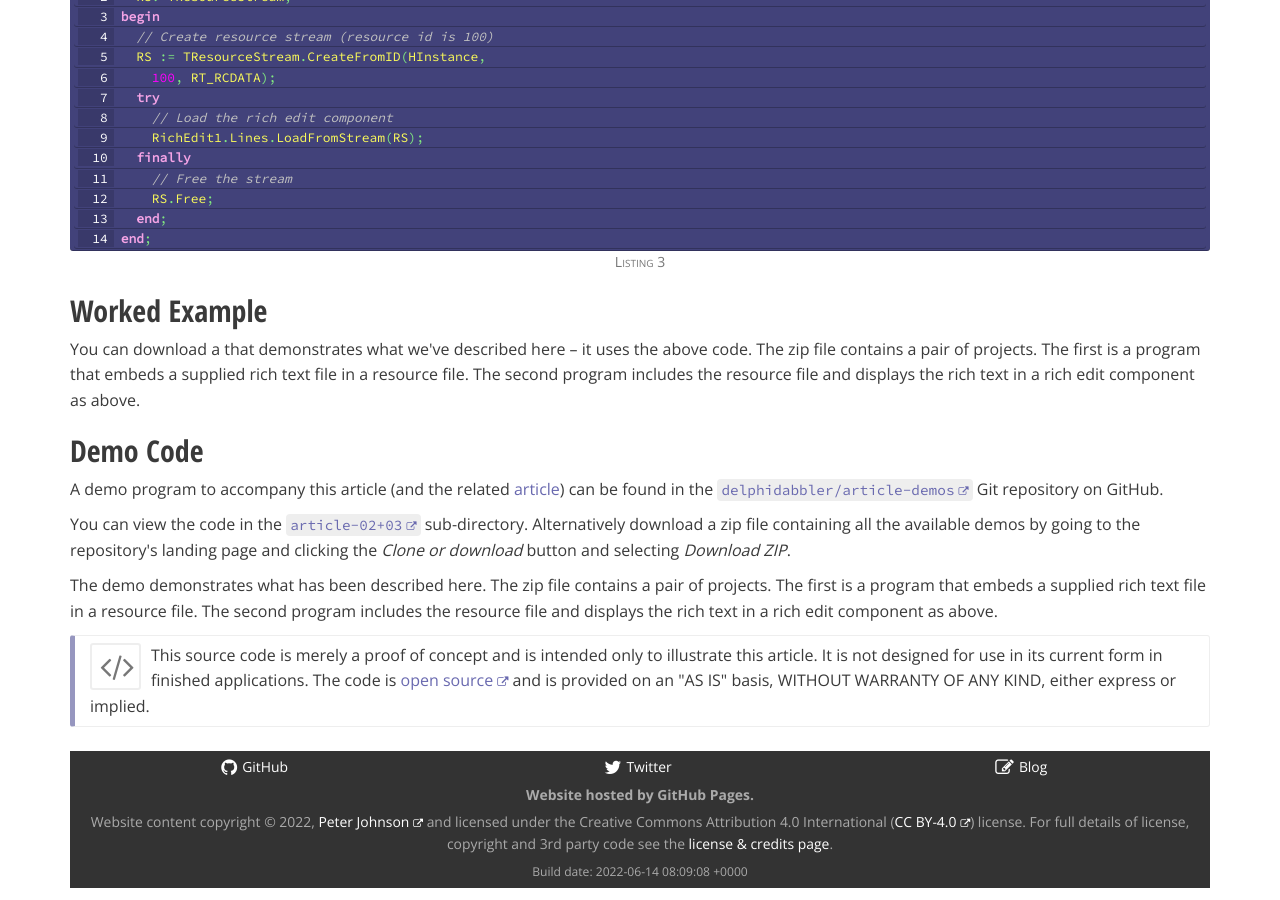
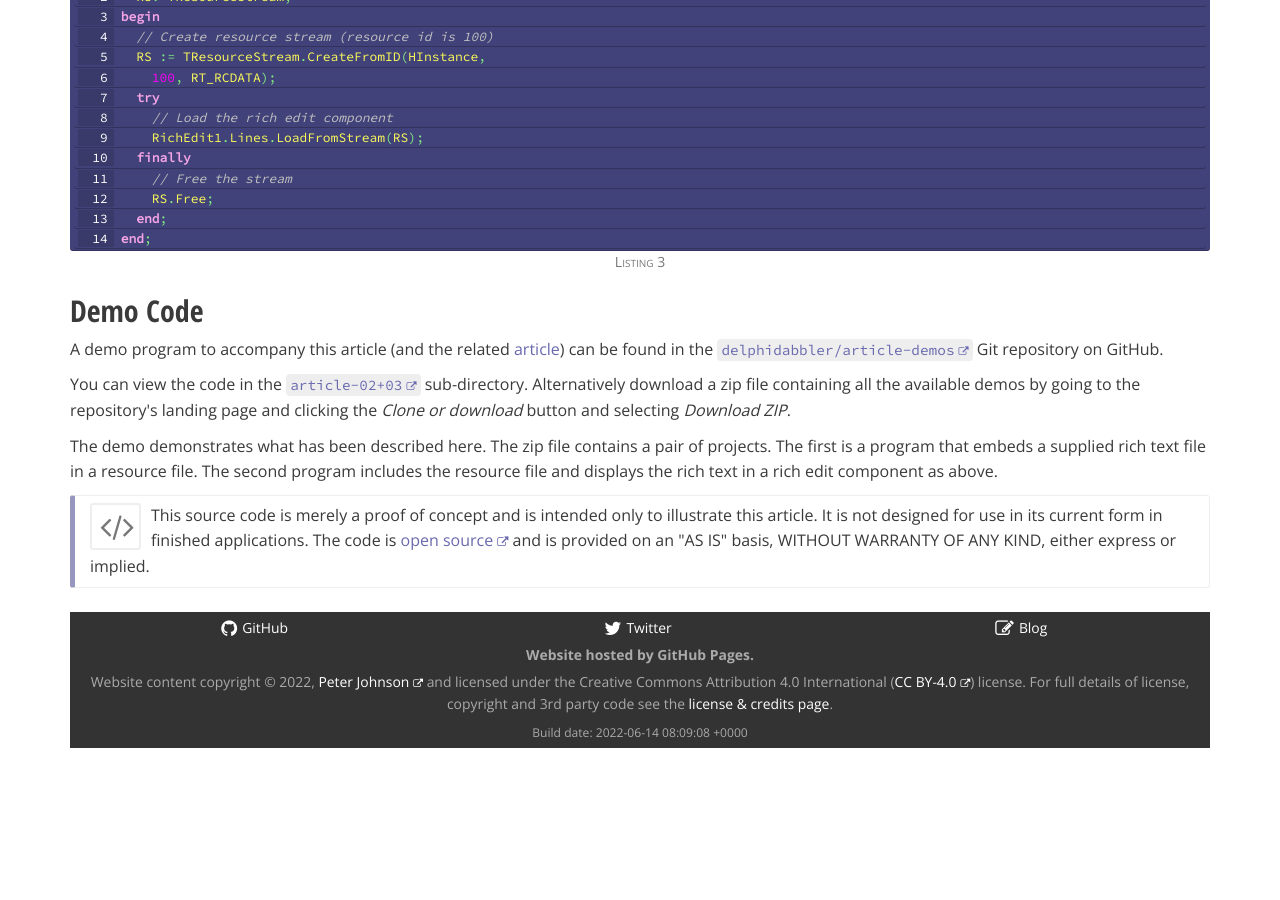
Before and after one commit to delphidabbler/delphidabbler.github.io, a Jekyll site: the page built from _articles/article-3.html, in a window 1280 px wide and 900 px high, scrolled down 1156 px. Built offline with Jekyll 4.4.1, drawn with Linux system fonts in a browser that asks for light colours; nearby versions of some CDN libraries; comment, search, counter and statistics services are not loaded; after the commit the page ends 1916 px from its top, so only the background shows below that.

Commit message:
Remove redundant section from article #3

```diff
--- a/_articles/article-3.html
+++ b/_articles/article-3.html
@@ -108,21 +108,6 @@ redirect_from:
     </div>
   </div>
 
-
-  <h2>
-    Worked Example
-  </h2>
-
-  <p>
-    You can download a <?php
-    echo DocPart::DownloadTextLink('art-2-3', '', 'worked example');
-    ?> that demonstrates what we've described here &ndash; it uses the above
-    code. The zip file contains a pair of projects. The first is a program that
-    embeds a supplied rich text file in a resource file. The second program
-    includes the resource file and displays the rich text in a rich edit
-    component as above.
-  </p>
-
   <h2>
     Demo Code
   </h2>
@@ -139,7 +124,6 @@ redirect_from:
     The demo demonstrates what has been described here. The zip file contains a pair of projects. The first is a program that embeds a supplied rich text file in a resource file. The second program includes the resource file and displays the rich text in a rich edit component as above.
   </p>
 
-
 <p class="callout callout-info">
 <span class="fa fa-code fa-x-pad-right fa-2x fa-pull-left fa-border text-muted"></span>This source code is merely a proof of concept and is intended only to illustrate this article. It is not designed for use in its current form in finished applications. The code is <a href="https://github.com/delphidabbler/article-demos/blob/master/README.md#license">open source</a> and is provided on an &quot;AS IS&quot; basis, WITHOUT WARRANTY OF ANY KIND, either express or implied.
 </p>
```
